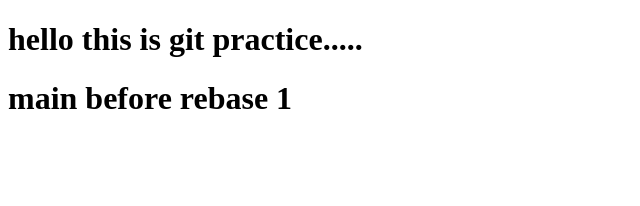
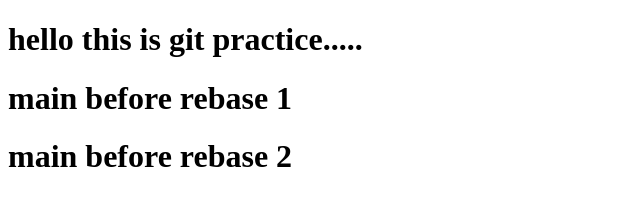
Before and after one commit to musadar55/first-repo, a plain HTML site: page index.html in a window 1280 px wide. Shown: the whole page, without its empty margins (0-640 px from the left). Drawn offline with Linux system fonts and the light colour scheme.

Commit message:
main bbefore rebase 2

```diff
--- a/index.html
+++ b/index.html
@@ -8,5 +8,7 @@
   <body>
     <h1>hello this is git practice.....</h1>
     <h1>main before rebase 1</h1>
+    <h1>main before rebase 2</h1>
+
   </body>
 </html>
```
